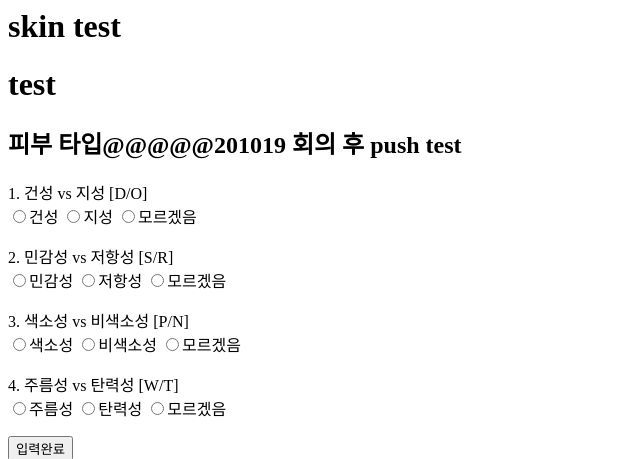
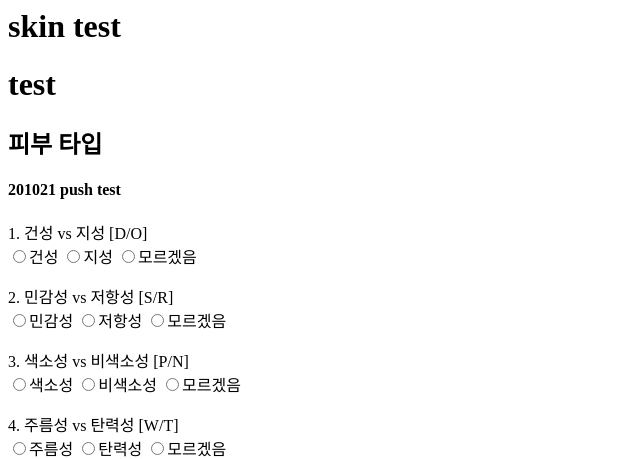
Before and after one commit to jin-my/skinguide, a Django app: page /skin/ in a window 1280 px wide. Shown: the top 459 px of the page, without its empty margins (0-640 px from the left). Run offline with Django 3.2, Linux system fonts and the light colour scheme; some libraries are stand-ins or nearby versions.

Commit message:
201021 test

```diff
--- a/skin/templates/skintest.html
+++ b/skin/templates/skintest.html
@@ -20,7 +20,8 @@
 
     <!-- 피부 타임 : 건성(D)지성(O) // 민감성(S)저항성(R) // 색소성(P)비색소성(N) // 주름성(W)탄력성(T) -->
 
-    <h2>피부 타입@@@@@201019 회의 후 push test</h2>
+    <h2>피부 타입</h2>
+    <h4>201021 push test</h4>
 
     <form>
         1. 건성 vs 지성 [D/O]
```
